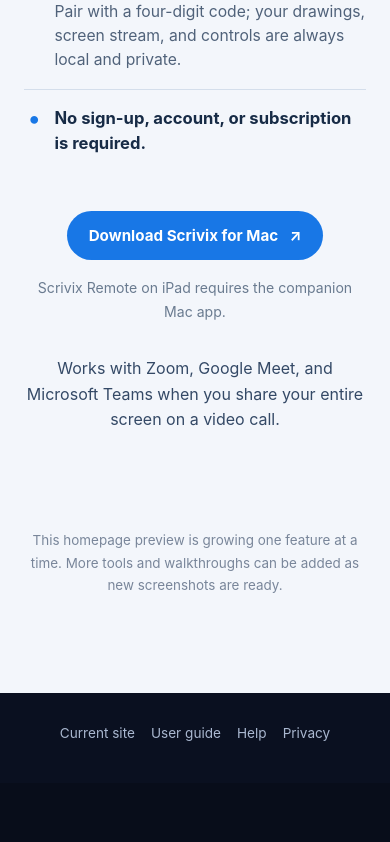
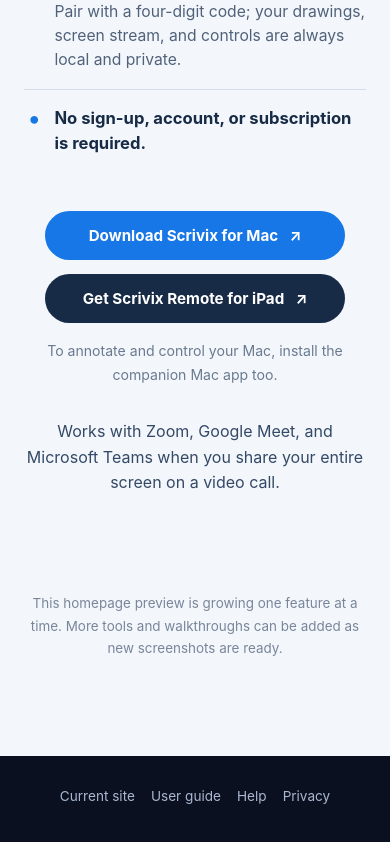
Before and after one commit to Scrivix/Scrivix, a plain HTML site: page preview.html in a window 390 px wide. Shown: the part 8360-9202 px from the top of the page. Before the commit the page ends 9143 px from the top, so only its background shows below. Drawn offline with Linux system fonts and the light colour scheme.

Commit message:
Add iPad App Store link to homepage preview

```diff
--- a/preview-assets/preview.css
+++ b/preview-assets/preview.css
@@ -94,8 +94,12 @@
 .selling-points li { position: relative; padding: 1.2rem 0 1.2rem 1.9rem; border-top: 1px solid #d4deeb; color: #50627a; font-size: clamp(.98rem, 1.15vw, 1.08rem); line-height: 1.55; }
 .selling-points li::before { content: "•"; position: absolute; left: .2rem; top: 1rem; color: #1877e6; font-size: 1.55rem; line-height: 1; }
 .selling-points strong { display: block; margin-bottom: .15rem; color: #172b46; font-size: 1.06em; }
+.download-links { display: flex; justify-content: center; flex-wrap: wrap; gap: .85rem; margin-top: 2.2rem; }
 .primary-link { display: inline-flex; align-items: center; gap: .7rem; margin-top: 2.2rem; padding: .95rem 1.35rem; border-radius: 999px; background: #1877e6; color: white; font-size: .95rem; font-weight: 650; text-decoration: none; }
 .primary-link:hover { background: #0d5ec1; }
+.download-links .primary-link { margin-top: 0; }
+.app-store-link { background: #172b46; }
+.app-store-link:hover { background: #294569; }
 .next-chapter .requirements-note { margin-top: 1rem !important; font-size: .88rem !important; color: #6a7b90 !important; }
 .next-chapter .video-call-note { max-width: 720px !important; margin-top: 2rem !important; color: #344966 !important; font-size: clamp(1rem, 1.4vw, 1.16rem) !important; line-height: 1.6 !important; }
 .next-chapter .preview-note { margin-top: 6rem !important; max-width: 500px !important; font-size: .84rem !important; color: #79869a !important; }
@@ -170,6 +174,8 @@
 
   .selling-points { grid-template-columns: 1fr; margin-top: 3rem; }
   .selling-points li { padding-top: 1rem; padding-bottom: 1rem; }
+  .download-links { flex-direction: column; align-items: center; }
+  .download-links .primary-link { justify-content: center; width: min(100%, 300px); }
 }
 
 @media (max-width: 430px) and (max-height: 740px) {
--- a/preview.html
+++ b/preview.html
@@ -6,7 +6,7 @@
   <meta name="description" content="A first look at a new Scrivix homepage. See how writing on iPad appears on your Mac.">
   <meta name="robots" content="noindex, nofollow">
   <title>Scrivix — Homepage Preview</title>
-  <link rel="stylesheet" href="preview-assets/preview.css?v=smart-shape-mobile-1">
+  <link rel="stylesheet" href="preview-assets/preview.css?v=app-store-link-1">
   <script src="preview-assets/preview.js?v=smart-shape-mobile-1" defer></script>
 </head>
 <body>
@@ -128,8 +128,11 @@
         <li><strong>Keep the session local.</strong> Pair with a four-digit code; your drawings, screen stream, and controls are always local and private.</li>
         <li><strong>No sign-up, account, or subscription is required.</strong></li>
       </ul>
-      <a class="primary-link" href="https://github.com/Scrivix/Scrivix/releases/latest">Download Scrivix for Mac <span aria-hidden="true">↗</span></a>
-      <p class="requirements-note">Scrivix Remote on iPad requires the companion Mac app.</p>
+      <div class="download-links">
+        <a class="primary-link" href="https://github.com/Scrivix/Scrivix/releases/latest">Download Scrivix for Mac <span aria-hidden="true">↗</span></a>
+        <a class="primary-link app-store-link" href="https://apps.apple.com/us/app/scrivix-remote/id6782099217">Get Scrivix Remote for iPad <span aria-hidden="true">↗</span></a>
+      </div>
+      <p class="requirements-note">To annotate and control your Mac, install the companion Mac app too.</p>
       <p class="video-call-note">Works with Zoom, Google Meet, and Microsoft Teams when you share your entire screen on a video call.</p>
       <p class="preview-note">This homepage preview is growing one feature at a time. More tools and walkthroughs can be added as new screenshots are ready.</p>
     </section>
```
